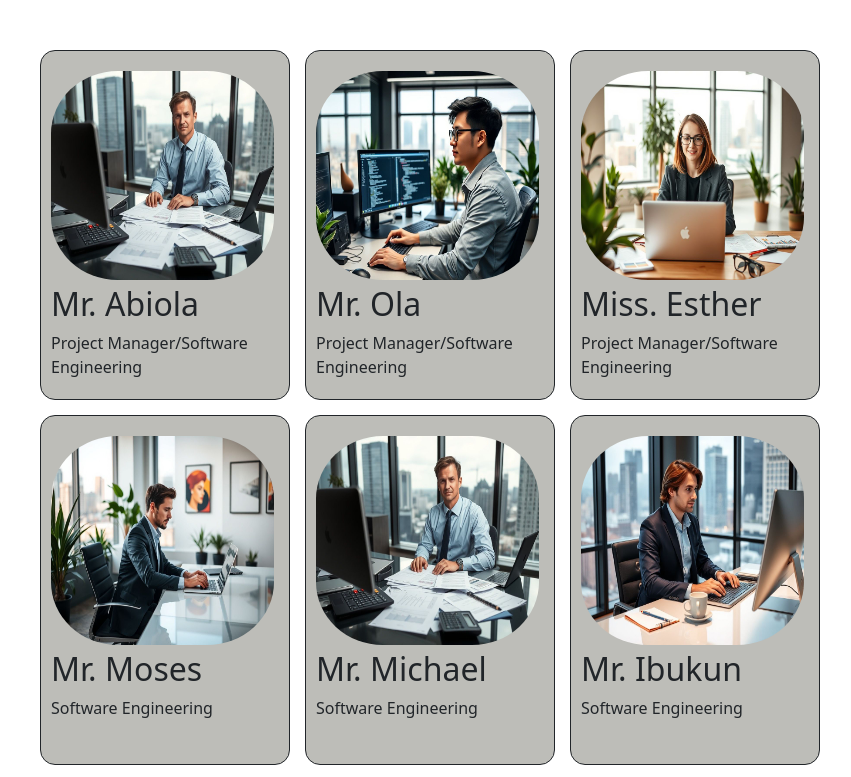
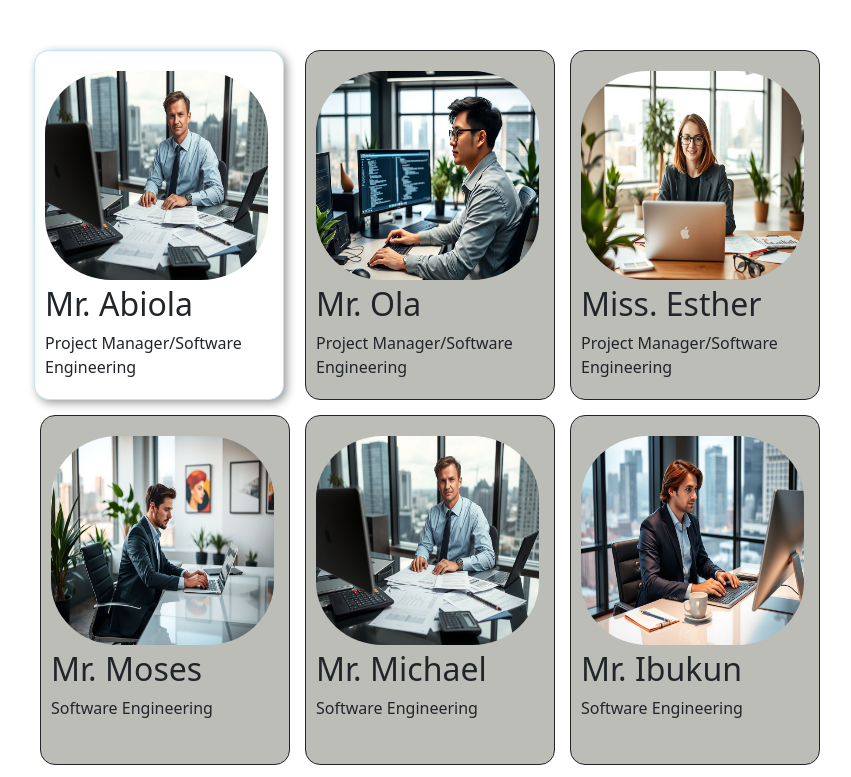
Before and after one commit to petertechy/Git-2-Class-November, a plain HTML site: page members.html in a window 1280 px wide. In both pictures the pointer is over the element 375 px from the left and 225 px from the top of the page. Shown: the top 777 px of the page, without its empty margins (210-1061 px from the left). Drawn offline with nearby package versions, Linux system fonts and the light colour scheme.

Commit message:
third commit

```diff
--- a/members.css
+++ b/members.css
@@ -25,3 +25,11 @@
    .divv{
     margin-left: 10px;
    }
+   .child:hover{
+    cursor: pointer;
+               background-color: white;
+                box-shadow: 3px 3px 10px rgba(0, 0, 0, 0.4);
+              border: 0.2px solid rgb(188, 232, 241, 3);
+              transform: translate(-6px);
+             transition: box-shadow 0.4s ease, border 0.4s ease, transform 0.4s ease
+             }
```
